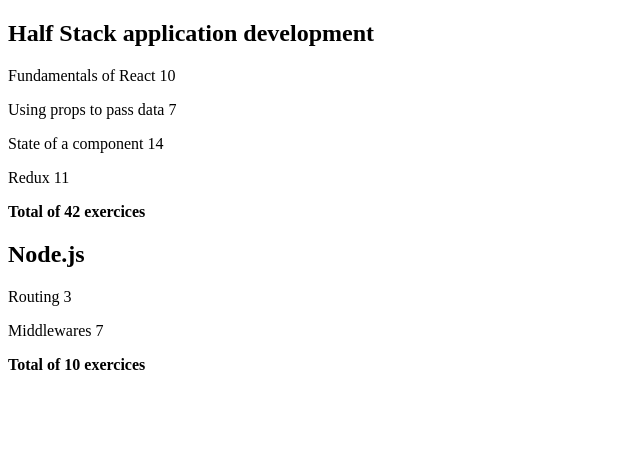
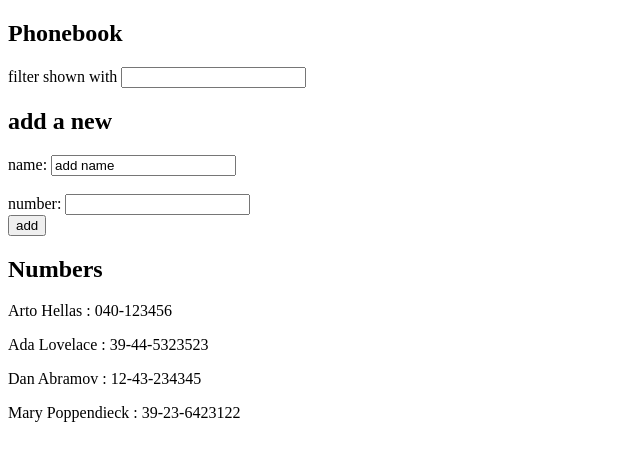
Before and after one commit to olamcastillo/part-2, a React (Create React App) app: page / in a window 1280 px wide. Shown: the top 460 px of the page, without its empty margins (0-640 px from the left). Built offline with nearby package versions, Linux system fonts and the light colour scheme.

Commit message:
2.6 - 2.10

```diff
--- a/src/App.jsx
+++ b/src/App.jsx
@@ -1,53 +1,33 @@
-import React from 'react';
-import Course from "./components/Course"
+import React, { useState } from 'react';
+import Filter from './components/Filter';
+import Form from './components/Form';
+import Numbers from './components/Numbers';
+
+
 
 const App = () => {
-  const courses = [
-    {
-      name: 'Half Stack application development',
-      id: 1,
-      parts: [
-        {
-          name: 'Fundamentals of React',
-          exercises: 10,
-          id: 1,
-        },
-        {
-          name: 'Using props to pass data',
-          exercises: 7,
-          id: 2,
-        },
-        {
-          name: 'State of a component',
-          exercises: 14,
-          id: 3,
-        },
-        {
-          name: 'Redux',
-          exercises: 11,
-          id: 4,
-        },
-      ],
-    },
-    {
-      name: 'Node.js',
-      id: 2,
-      parts: [
-        {
-          name: 'Routing',
-          exercises: 3,
-          id: 1,
-        },
-        {
-          name: 'Middlewares',
-          exercises: 7,
-          id: 2,
-        },
-      ],
-    },
-  ]
+	const [persons, setPersons] = useState([
+    { name: 'Arto Hellas', number: '040-123456', id: 1 },
+    { name: 'Ada Lovelace', number: '39-44-5323523', id: 2 },
+    { name: 'Dan Abramov', number: '12-43-234345', id: 3 },
+    { name: 'Mary Poppendieck', number: '39-23-6423122', id: 4 }
+  ])
+  const [ newName, setNewName ] = useState('add name')
+	const [ newNumber, setNewNumber ] = useState('')
+	const [ filterState, setFilterState ] = useState('')
+	const [ showAll, setShowAll ] = useState(true)
 
-  return <Course course={courses} />
+
+
+
+  return (
+    <div>
+      <h2>Phonebook</h2>
+			<Filter filterState={filterState} setFilterState={setFilterState} setShowAll={setShowAll}/>
+			<Form persons={persons} newName={newName} setNewName={setNewName} newNumber={newNumber} setNewNumber={setNewNumber} setPersons={setPersons}/>
+      <Numbers showAll={showAll} persons={persons} filterState={filterState} />
+    </div>
+  )
 }
 
 export default App
--- a/src/components/Course.jsx
+++ /dev/null
@@ -1,15 +0,0 @@
-import React from "react";
-import Part from './Part'
-
-const Course = ({ course}) => {
-	return(
-		<div>
-			{course.map((course) => (
-				<Part key={course.id} course={course}/>
-			))}
-
-		</div>
-	)
-}
-
-export default Course
--- /dev/null
+++ b/src/components/Filter.jsx
@@ -0,0 +1,18 @@
+import React from 'react'
+
+const Filter = ( { filterState, setFilterState, setShowAll } ) => {
+
+	const handleFilter = (event) => {
+		setFilterState(event.target.value);
+		setShowAll(false)
+		if(filterState === '') setShowAll(true);
+
+	}
+	return (
+		<div>
+				filter shown with <input type="text" value={filterState} onChange={handleFilter}/>
+		</div>
+	)
+}
+
+export default Filter
--- /dev/null
+++ b/src/components/Form.jsx
@@ -0,0 +1,42 @@
+import React from 'react'
+
+const Form = ( { persons, newName, setNewName, newNumber, setNewNumber, setPersons } ) => {
+	const addPerson = (event) => {
+		event.preventDefault();
+		if(persons.map(person => person.name).includes(newName))  {
+			alert(`${newName} is already added to phonebook`)
+			setNewName('')
+		}else {
+			const personObject = {
+				name: newName,
+				id: persons.length + 1,
+				number: newNumber
+			}
+			setPersons(persons.concat(personObject))
+			setNewName('')
+		}
+	}
+	const handleName = (event) => {
+		setNewName(event.target.value)
+	}
+
+	const handleNumber = (event) => {
+		setNewNumber(event.target.value)
+	}
+	return (
+		<form onSubmit={addPerson}>
+        <div>
+					<h2>add a new</h2>
+          name: <input required value={newName} onChange={handleName}/>
+					<br/>
+					<br/>
+          number: <input required type='number' value={newNumber} onChange={handleNumber}/>
+        </div>
+        <div>
+          <button type="submit">add</button>
+        </div>
+      </form>
+	)
+}
+
+export default Form
--- /dev/null
+++ b/src/components/Numbers.jsx
@@ -0,0 +1,21 @@
+import React from 'react'
+
+const Numbers = ( { showAll, persons, filterState } ) => {
+	const personsToShow = showAll
+		? persons
+		: persons.filter(person => person.name.toLowerCase().includes(filterState))
+	return (
+		<div>
+			<h2>Numbers</h2>
+      <div>
+				{personsToShow.map((person) =>
+					<p key={person.id}>
+						{person.name} : {person.number}
+					</p>
+				)}
+			</div>
+		</div>
+	)
+}
+
+export default Numbers
--- a/src/components/Part.jsx
+++ /dev/null
@@ -1,18 +0,0 @@
-import React from 'react';
-import Total from './Total';
-
-const Part = ( { course } ) => {
-	return (
-		<div>
-			<h2>
-			{course.name}
-			</h2>
-			{course.parts.map((part) => (
-				<p key={part.id}>{`${part.name} ${part.exercises}`}</p>
-			))}
-			<Total course={course}/>
-		</div>
-	)
-}
-
-export default Part
--- a/src/components/Total.jsx
+++ /dev/null
@@ -1,13 +0,0 @@
-import React from 'react'
-
-const Total = ( { course } ) => {
-
-	const total = course.parts.reduce((prev, curr) => prev + curr.exercises,0);
-	return (
-		<p style={{fontWeight: 'bold'}}>
-			{`Total of ${total} exercices`}
-		</p>
-	)
-}
-
-export default Total
--- a/src/index.js
+++ b/src/index.js
@@ -2,7 +2,28 @@
 import { createRoot } from 'react-dom/client';
 import App from './App';
 
+const notes = [
+  {
+    id: 1,
+    content: 'HTML is easy',
+    date: '2019-05-30T17:30:31.098Z',
+    important: false,
+  },
+  {
+    id: 2,
+    content: 'Browser can execute only JavaScript',
+    date: '2019-05-30T18:39:34.091Z',
+    important: false,
+  },
+  {
+    id: 3,
+    content: 'GET and POST are the most important methods of HTTP protocol',
+    date: '2019-05-30T19:20:14.298Z',
+    important: true,
+  },
+]
+
 
 const container = document.getElementById('root');
 const root = createRoot(container);
-root.render(<App />)
+root.render(<App notes={notes} />)
```
